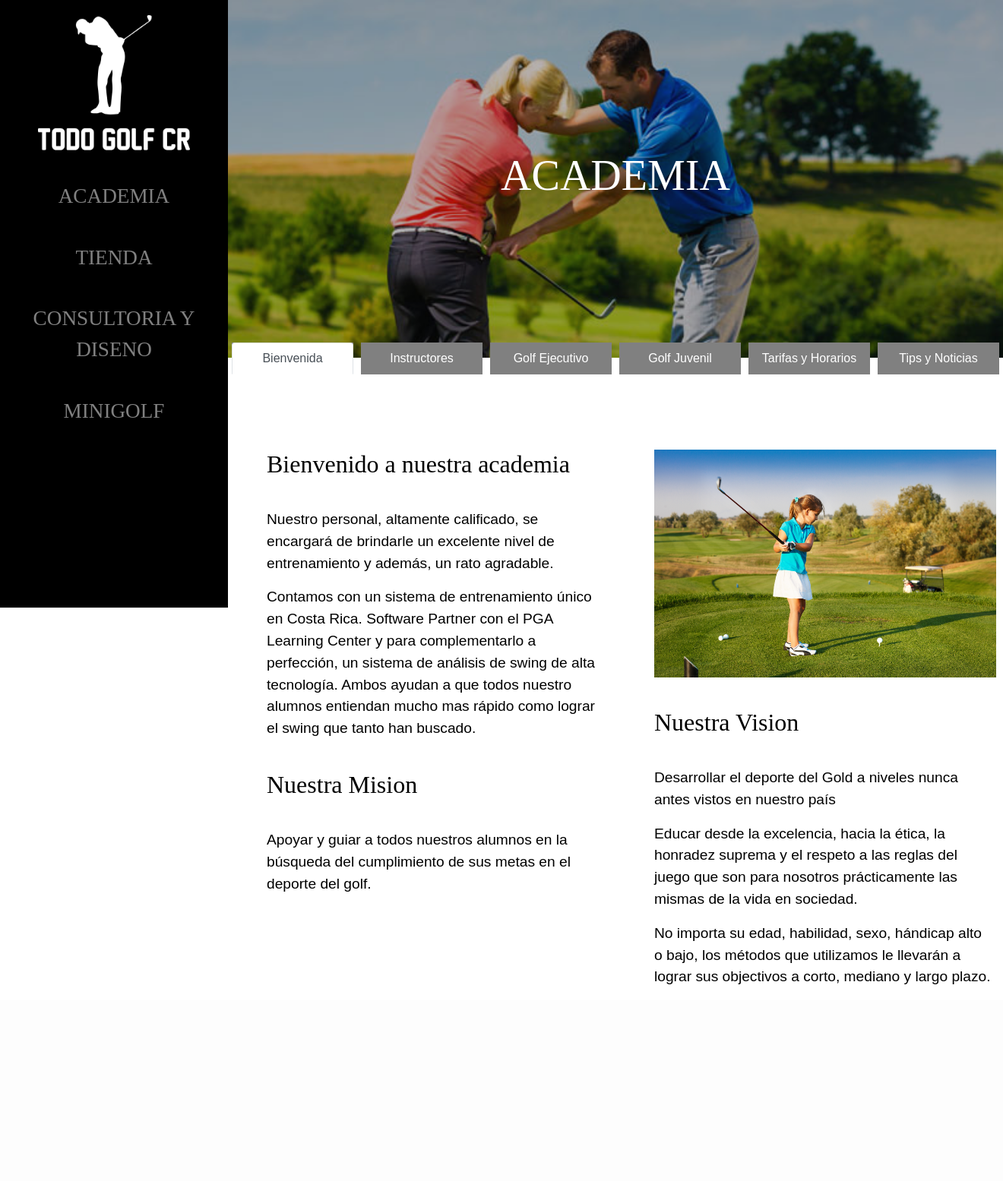
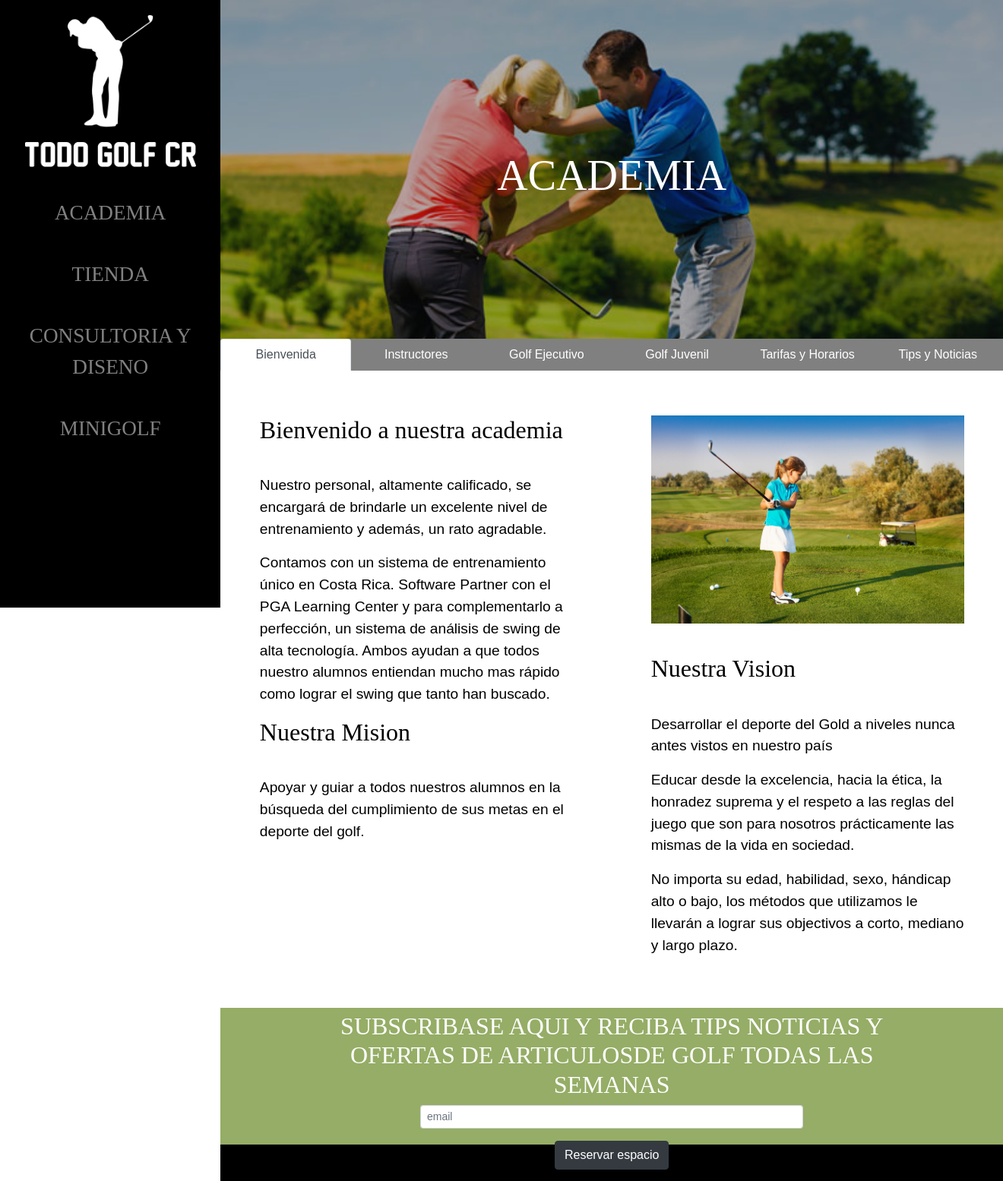
Before and after one commit to gab56/todogolfweb, a PHP site: page /academia.html in a window 1320 px wide. Shown: the whole page at 76% size. Before the commit the page ends 1296 px from the top, so only its background shows below. Run offline with PHP 8.4, Linux system fonts and the light colour scheme; some libraries are stand-ins or nearby versions; some web fonts are replaced.

Commit message:
Created views

```diff
--- a/academia.html
+++ b/academia.html
@@ -2,13 +2,18 @@
 <html>
 
 <head>
-    <link rel="stylesheet" href="https://maxcdn.bootstrapcdn.com/bootstrap/4.0.0/css/bootstrap.min.css" integrity="sha384-Gn5384xqQ1aoWXA+058RXPxPg6fy4IWvTNh0E263XmFcJlSAwiGgFAW/dAiS6JXm" crossorigin="anonymous">
+  <link rel="stylesheet" href="https://maxcdn.bootstrapcdn.com/bootstrap/4.0.0/css/bootstrap.min.css"
+    integrity="sha384-Gn5384xqQ1aoWXA+058RXPxPg6fy4IWvTNh0E263XmFcJlSAwiGgFAW/dAiS6JXm" crossorigin="anonymous">
   <link rel="stylesheet" type="text/css" href="css/main.css">
-    <script src="https://code.jquery.com/jquery-3.2.1.slim.min.js" integrity="sha384-KJ3o2DKtIkvYIK3UENzmM7KCkRr/rE9/Qpg6aAZGJwFDMVNA/GpGFF93hXpG5KkN" crossorigin="anonymous"></script>
-    <script src="https://cdnjs.cloudflare.com/ajax/libs/popper.js/1.12.9/umd/popper.min.js" integrity="sha384-ApNbgh9B+Y1QKtv3Rn7W3mgPxhU9K/ScQsAP7hUibX39j7fakFPskvXusvfa0b4Q" crossorigin="anonymous"></script>
+  <script src="https://code.jquery.com/jquery-3.2.1.slim.min.js"
+    integrity="sha384-KJ3o2DKtIkvYIK3UENzmM7KCkRr/rE9/Qpg6aAZGJwFDMVNA/GpGFF93hXpG5KkN"
+    crossorigin="anonymous"></script>
+  <script src="https://cdnjs.cloudflare.com/ajax/libs/popper.js/1.12.9/umd/popper.min.js"
+    integrity="sha384-ApNbgh9B+Y1QKtv3Rn7W3mgPxhU9K/ScQsAP7hUibX39j7fakFPskvXusvfa0b4Q"
+    crossorigin="anonymous"></script>
   <link rel="stylesheet" href="css/font-awesome-4.7.0/css/font-awesome.min.css">
   <script type="text/javascript" src="js/index.js"></script>
-    <title>This is the title of the webpage!</title>
+  <title>Todogolf</title>
 </head>
 
 <body>
@@ -17,7 +22,7 @@
     <nav id="sidebar">
       <ul class="list-unstyled components">
         <li>
-                    <a href="#"><img class="sidebar-img" src="images/Group 10.png"></a>
+          <a href="index.html"><img class="sidebar-img" src="images/Group 10.png"></a>
         </li>
         <li>
           <a href="academia.html">ACADEMIA</a>
@@ -44,22 +49,28 @@
       </div>
       <ul class="nav nav-tabs nav-justified" id="myTab" role="tablist">
         <li class="nav-item">
-                <a class="nav-link active" id="home-tab" data-toggle="tab" href="#home" role="tab" aria-controls="home" aria-selected="true">Bienvenida</a>
+          <a class="nav-link active" id="home-tab" data-toggle="tab" href="#home" role="tab" aria-controls="home"
+            aria-selected="true">Bienvenida</a>
         </li>
         <li class="nav-item">
-                <a class="nav-link" id="profile-tab" data-toggle="tab" href="#teachers" role="tab" aria-controls="teachers" aria-selected="false">Instructores</a>
+          <a class="nav-link" id="profile-tab" data-toggle="tab" href="#teachers" role="tab" aria-controls="teachers"
+            aria-selected="false">Instructores</a>
         </li>
         <li class="nav-item">
-                <a class="nav-link" id="contact-tab" data-toggle="tab" href="#executive-golf" role="tab" aria-controls="executive-golf" aria-selected="false">Golf Ejecutivo</a>
+          <a class="nav-link" id="contact-tab" data-toggle="tab" href="#executive-golf" role="tab"
+            aria-controls="executive-golf" aria-selected="false">Golf Ejecutivo</a>
         </li>
         <li class="nav-item">
-                <a class="nav-link" id="contact-tab" data-toggle="tab" href="#youth-golf" role="tab" aria-controls="youth-golf" aria-selected="false">Golf Juvenil</a>
+          <a class="nav-link" id="contact-tab" data-toggle="tab" href="#youth-golf" role="tab"
+            aria-controls="youth-golf" aria-selected="false">Golf Juvenil</a>
         </li>
         <li class="nav-item">
-                <a class="nav-link" id="contact-tab" data-toggle="tab" href="#schedule" role="tab" aria-controls="schedule" aria-selected="false">Tarifas y Horarios</a>
+          <a class="nav-link" id="contact-tab" data-toggle="tab" href="#schedule" role="tab" aria-controls="schedule"
+            aria-selected="false">Tarifas y Horarios</a>
         </li>
         <li class="nav-item">
-                <a class="nav-link" id="contact-tab" data-toggle="tab" href="#news" role="tab" aria-controls="news" aria-selected="false">Tips y Noticias</a>
+          <a class="nav-link" id="contact-tab" data-toggle="tab" href="#news" role="tab" aria-controls="news"
+            aria-selected="false">Tips y Noticias</a>
         </li>
       </ul>
       <div class="tab-content" id="myTabContent">
@@ -69,39 +80,117 @@
               <h1>Bienvenido a nuestra academia</h1>
               <p>Nuestro personal, altamente calificado, se encargará de brindarle un excelente nivel de
                 entrenamiento y además, un rato agradable.</p>
-                    <p>Contamos con un sistema de entrenamiento único en Costa Rica. Software Partner con el PGA Learning Center
+              <p>Contamos con un sistema de entrenamiento único en Costa Rica. Software Partner con el PGA Learning
+                Center
                 y para complementarlo a perfección, un sistema de análisis de swing de alta tecnología.
-                      Ambos ayudan a que todos nuestro alumnos entiendan mucho mas rápido como lograr el swing que tanto han buscado.
+                Ambos ayudan a que todos nuestro alumnos entiendan mucho mas rápido como lograr el swing que tanto han
+                buscado.
               </p>
               <h1>Nuestra Mision</h1>
-                    <p>Apoyar y guiar a todos nuestros alumnos en la búsqueda del cumplimiento de sus metas en el deporte del golf.</p>
+              <p>Apoyar y guiar a todos nuestros alumnos en la búsqueda del cumplimiento de sus metas en el deporte del
+                golf.</p>
             </div>
             <div class="col-lg-6 col-md-6 col-sm-12 text-area">
-                    <img class="img" src="images/girl-golfing.jpg">
+              <img class="img square-img" src="images/girl-golfing.jpg">
               <h1>Nuestra Vision</h1>
               <p>Desarrollar el deporte del Gold a niveles nunca antes vistos en nuestro país</p>
-                    <p>Educar desde la excelencia, hacia la ética, la honradez suprema y el respeto a las reglas del juego que son
+              <p>Educar desde la excelencia, hacia la ética, la honradez suprema y el respeto a las reglas del juego que
+                son
                 para nosotros prácticamente las mismas de la vida en sociedad.</p>
-                    <p>No importa su edad, habilidad, sexo, hándicap alto o bajo, los métodos que utilizamos le llevarán a lograr sus objectivos a corto,
+              <p>No importa su edad, habilidad, sexo, hándicap alto o bajo, los métodos que utilizamos le llevarán a
+                lograr sus objectivos a corto,
                 mediano y largo plazo.
               </p>
-                    </p>
+            </div>
+          <div class="col-lg-12 col-md-12 col-sm-12 contact-area">
+            <h1 style="margin-top: 5px">
+              SUBSCRIBASE AQUI Y RECIBA TIPS NOTICIAS Y OFERTAS DE ARTICULOSDE GOLF TODAS LAS SEMANAS
+            </h1>
+            <div class="input-group input-group-sm mb-3 input-email">
+              <input placeholder="email" type="text" class="form-control" aria-label="Small" aria-describedby="inputGroup-sizing-sm">
+            </div>
+            <div>
+                <button type="button" class="btn btn-dark">Reservar espacio</button>
               </div>
           </div>
           </div>
-              <div class="tab-pane fade" id="teachers" role="tabpanel" aria-labelledby="teachers-tab"></div>
-              <div class="tab-pane fade" id="executive-golf" role="tabpanel" aria-labelledby="executive-golf-tab"></div>
-              <div class="tab-pane fade" id="youth-golf" role="tabpanel" aria-labelledby="youth-golf-tab"></div>
+        </div>
+        <div class="tab-pane fade image-area" id="teachers" role="tabpanel" aria-labelledby="teachers-tab">
+          <h1>Instructores</h1>
+          <div class="row">
+            <div class="col-lg-6 col-md-6 col-sm-12 centered">
+              <figure class="figure">
+                <img class="img circle-img" src="images/teacher_2.jpg">
+                <figcaption class="figure-caption text-center">ALEJANDRO DUQUE</figcaption>
+              </figure>
+            </div>
+            <div class="col-lg-6 col-md-6 col-sm-12 centered">
+              <figure class="figure">
+                <img class="img circle-img" src="images/teacher_1.jpg">
+                <figcaption class="figure-caption text-center">JAIRO GARCIA</figcaption>
+              </figure>
+            </div>
+          </div>
+        </div>
+        <div class="tab-pane fade" id="executive-golf" role="tabpanel" aria-labelledby="executive-golf-tab">
+          <div class="row">
+            <div class="col-lg-6 col-md-6 col-sm-12 text-area">
+              <h1>Golf ejecutivo</h1>
+              <p>Ya lo dice Donald Trump en su libreo "Cómo hacerse rico" : "Fuí a jugar golf a uno de mis campos,
+                algunos creeran que estoy perdiendo el timepo, pero yo lo tomo como un trabajo, y disfruto mucho
+                haciéndolo.
+                DUrante la práctica se me acercaron 4 personas que deseaban formar parte de mi exclusivo club de gold.
+                Les dije que la membresía costaba US $250.000 y ellos me hicieron un cheque cada uno.
+                Esa tarde volví a mi casa con US 1M y todo por haber ido a jugar al golf. Quiere hacer buenos negocios?
+                Juegue golf."</p>
+              <p>Ofrecemos:</p>
+              <ul>
+                <li>Lecciones a Ejecutivos</li>
+                <li>Clinicas Empresariales</li>
+                <li>Charlas sobre Reglas del Golf</li>
+                <li>Charlas del Juego del Golf</li>
+                <li>Team Buildings</li>
+              </ul>
+            </div>
+            <div class="col-lg-6 col-md-6 col-sm-12 text-area">
+              <img class="img square-img" src="images/shaking-hands.jpg">
+              <img class="img square-img" src="images/shaking_hands2.jpg">
+              <h1>El Golf y los negocios van de la mano</h1>
+            </div>
+          </div>
+        </div>
+        <div class="tab-pane fade image-area" id="youth-golf" role="tabpanel" aria-labelledby="youth-golf-tab">
+          <h1>Golf Juvenil</h1>
+          <div class="row">
+            <div class="col-lg-8 col-md-8 col-sm-12 text-area">
+              <img class="img square-img" src="images/kids_playing.jpg">
+            </div>
+            <div class="col-lg-4 col-md-4 col-sm-12 text-area">
+              <p>Clinicas infantiles y juveniles.</p>
+              <p>Haga que sus hijos sean parte del deporte de mayor crecimiento en los últimos años.</p>
+              <p><b>Todos los sábados de 8:30am a 10:30am</b></p>
+              <p><b>Costo mensual 50$</b></p>
+              <div>
+                <button type="button" class="btn btn-dark">Reservar espacio</button>
+              </div>
+          </div>
+        </div>
         <div class="tab-pane fade" id="schedule" role="tabpanel" aria-labelledby="schedule-tab"></div>
         <div class="tab-pane fade" id="news" role="tabpanel" aria-labelledby="news-tab"></div>
       </div>
-
+      <footer class="page-footer"></footer>
     </div>
 
 
-    <script src="https://code.jquery.com/jquery-3.3.1.slim.min.js" integrity="sha384-q8i/X+965DzO0rT7abK41JStQIAqVgRVzpbzo5smXKp4YfRvH+8abtTE1Pi6jizo" crossorigin="anonymous"></script>
-  <script src="https://cdnjs.cloudflare.com/ajax/libs/popper.js/1.14.7/umd/popper.min.js" integrity="sha384-UO2eT0CpHqdSJQ6hJty5KVphtPhzWj9WO1clHTMGa3JDZwrnQq4sF86dIHNDz0W1" crossorigin="anonymous"></script>
-  <script src="https://stackpath.bootstrapcdn.com/bootstrap/4.3.1/js/bootstrap.min.js" integrity="sha384-JjSmVgyd0p3pXB1rRibZUAYoIIy6OrQ6VrjIEaFf/nJGzIxFDsf4x0xIM+B07jRM" crossorigin="anonymous"></script>
+    <script src="https://code.jquery.com/jquery-3.3.1.slim.min.js"
+      integrity="sha384-q8i/X+965DzO0rT7abK41JStQIAqVgRVzpbzo5smXKp4YfRvH+8abtTE1Pi6jizo"
+      crossorigin="anonymous"></script>
+    <script src="https://cdnjs.cloudflare.com/ajax/libs/popper.js/1.14.7/umd/popper.min.js"
+      integrity="sha384-UO2eT0CpHqdSJQ6hJty5KVphtPhzWj9WO1clHTMGa3JDZwrnQq4sF86dIHNDz0W1"
+      crossorigin="anonymous"></script>
+    <script src="https://stackpath.bootstrapcdn.com/bootstrap/4.3.1/js/bootstrap.min.js"
+      integrity="sha384-JjSmVgyd0p3pXB1rRibZUAYoIIy6OrQ6VrjIEaFf/nJGzIxFDsf4x0xIM+B07jRM"
+      crossorigin="anonymous"></script>
 </body>
 
 </html>
--- a/css/main.css
+++ b/css/main.css
@@ -5,11 +5,11 @@ body {
 }
 
 .sidebar-img {
-  width: 200px;
+  width: 90%;
 }
 
 .body {
-  margin-left: 300px;
+  margin-left: 22%;
   background-attachment: fixed;
   background-size: cover;
   background-position: center;
@@ -17,8 +17,7 @@ body {
 }
 
 .academy-body {
-  margin-left: 300px;
-  background-attachment: fixed;
+  margin-left: 22%;
   background-size: cover;
   background-position: center;
   background-image: url('../images/long-island-golf1.jpg');
@@ -48,28 +47,57 @@ body {
   text-align: center;
 }
 
+.contact-area {
+  background-color: #95ad66;
+  height: 180px;
+  color: white;
+  text-align: center;
+  padding: 0% 15%;
+}
+
 .text-area {
   padding-left: 5%;
+  padding-right: 5%;
+  padding-bottom: 5%;
 }
 
-.text-area img {
-  width: 450px;
-  margin-top: 40px;
+.circle-img {
+  width: 50%;
+  border-radius: 50%;
+}
+
+.square-img {
+  width: 100%;
+  margin-bottom: 40px;
 }
 
 .text-area p {
   font-size: 1.2em;
 }
 
-.text-area h1 {
+figure {
+  width: auto !important;
+}
+
+h1 {
   font-family: 'New Athletic M54';
   font-size: 2em;
+}
+
+.image-area h1 {
+  padding-left: 5%;
+  margin-bottom: 5%;
+}
+
+.centered {
+  text-align: center;
+}
+
+.text-area h1 {
   margin-bottom: 40px;
-  margin-top: 40px;
 }
 
 .description h1 {
-  font-family: 'New Athletic M54';
   font-size: 3.5em;
 }
 
@@ -78,7 +106,6 @@ body {
   margin-bottom: 40px;
   text-align: center;
   color: #95ad66;
-  font-family: 'New Athletic M54';
   font-size: 3.5em;
 }
 
@@ -104,8 +131,8 @@ a:focus {
 
 #sidebar {
   position: fixed;
-  min-width: 300px;
-  max-width: 300px;
+  min-width: 22%;
+  max-width: 22%;
   min-height: 100vh;
   background: black;
   transition: all 0.3s;
@@ -143,6 +170,10 @@ div .service-icon {
   text-align: center;
 }
 
+div .input-email {
+  padding: 0% 15%;
+}
+
 figure {
   width: 45%;
 }
@@ -159,7 +190,11 @@ figcaption {
 .nav-item {
   background-color: grey;
   color: white;
-  margin: 5px;
+}
+
+footer {
+  padding-top: 3em;
+  background-color: black;
 }
 
 @font-face {
```
Also changed, not shown: index.html (+19 -11 lines), images/kids_playing.jpg (added), images/shaking-hands.jpg (added), images/shaking_hands2.jpg (added), images/teacher_1.jpg (added), images/teacher_2.jpg (added). Lines whose indentation alone changed are shown as unchanged.
